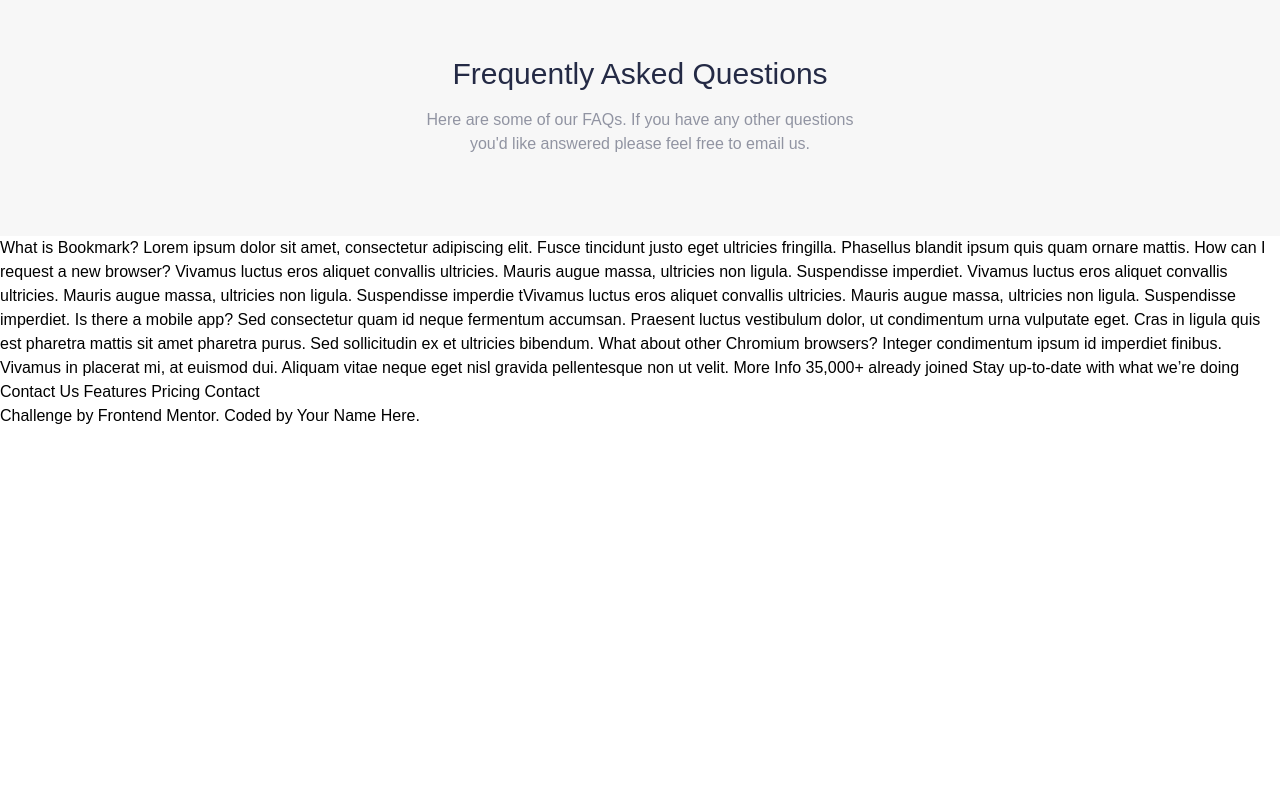
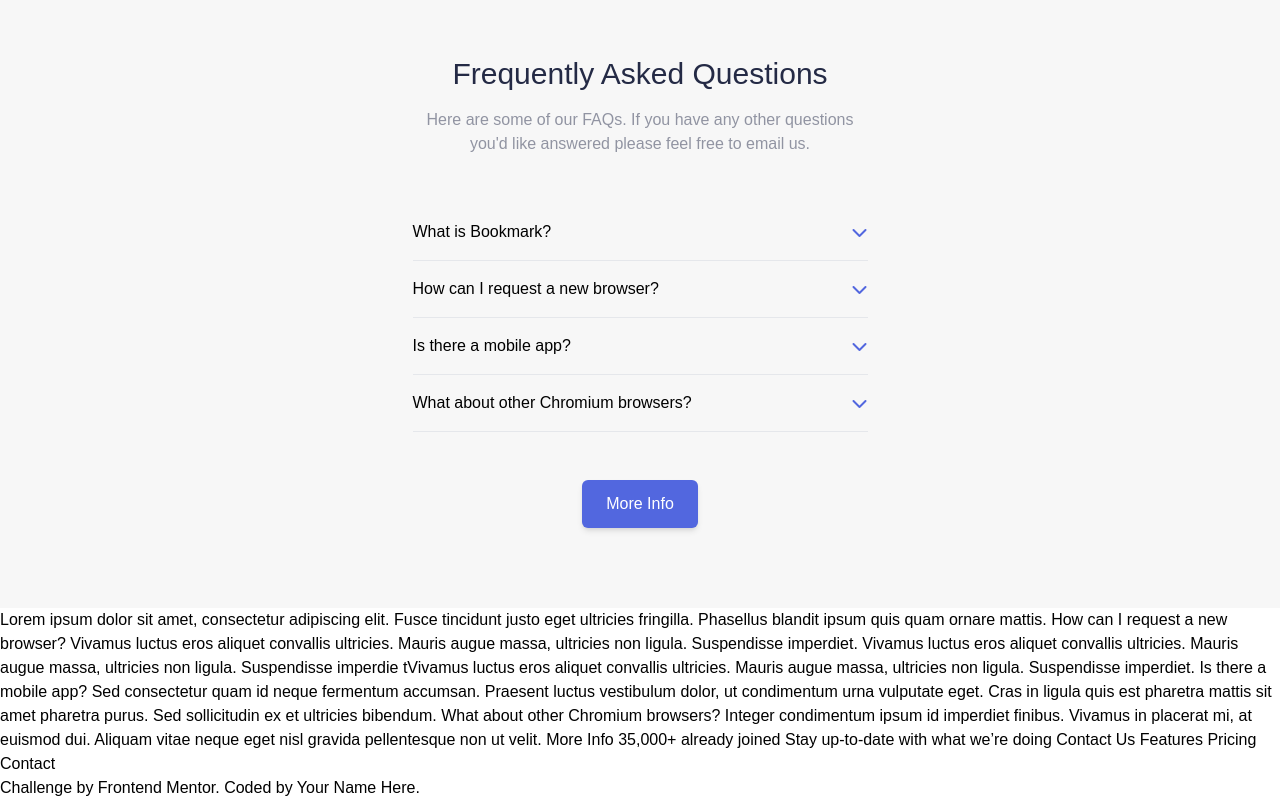
Before and after one commit to ndrsov/bookmark-landing-page, a website: page public/index.html in a window 1280 px wide. Shown: the part 3649-4449 px from the top of the page. Before the commit the page ends 4077 px from the top, so only its background shows below. Drawn offline with Linux system fonts and the light colour scheme.

Commit message:
Add dummy elements for FAQ section

```diff
--- a/public/index.html
+++ b/public/index.html
@@ -296,11 +296,35 @@
             like answered please feel free to email us.
           </p>
         </div>
+        <!-- FAQ Items  -->
+        <div class="flex flex-col sm:w-3/4 lg:w-5/12 mt-12 mx-auto">
+          <div class="flex items-center border-b py-4">
+            <span class="flex-1"> What is Bookmark?</span>
+            <i class="fas fa-chevron-down text-bookmark-purple"></i>
+          </div>
+          <div class="flex items-center border-b py-4">
+            <span class="flex-1"> How can I request a new browser?</span>
+            <i class="fas fa-chevron-down text-bookmark-purple"></i>
+          </div>
+          <div class="flex items-center border-b py-4">
+            <span class="flex-1"> Is there a mobile app?</span>
+            <i class="fas fa-chevron-down text-bookmark-purple"></i>
+          </div>
+          <div class="flex items-center border-b py-4">
+            <span class="flex-1"> What about other Chromium browsers?</span>
+            <i class="fas fa-chevron-down text-bookmark-purple"></i>
+          </div>
+          <button
+            type="button"
+            class="flex self-center mt-12 btn btn-purple hover:bg-bookmark-white hover:text-black"
+          >
+            More Info
+          </button>
+        </div>
       </div>
     </section>
 
     <!-- Question 1 -->
-    What is Bookmark?
 
     <!-- Answer 1 -->
     Lorem ipsum dolor sit amet, consectetur adipiscing elit. Fusce tincidunt
```
Also changed, not shown: public/style.css.
